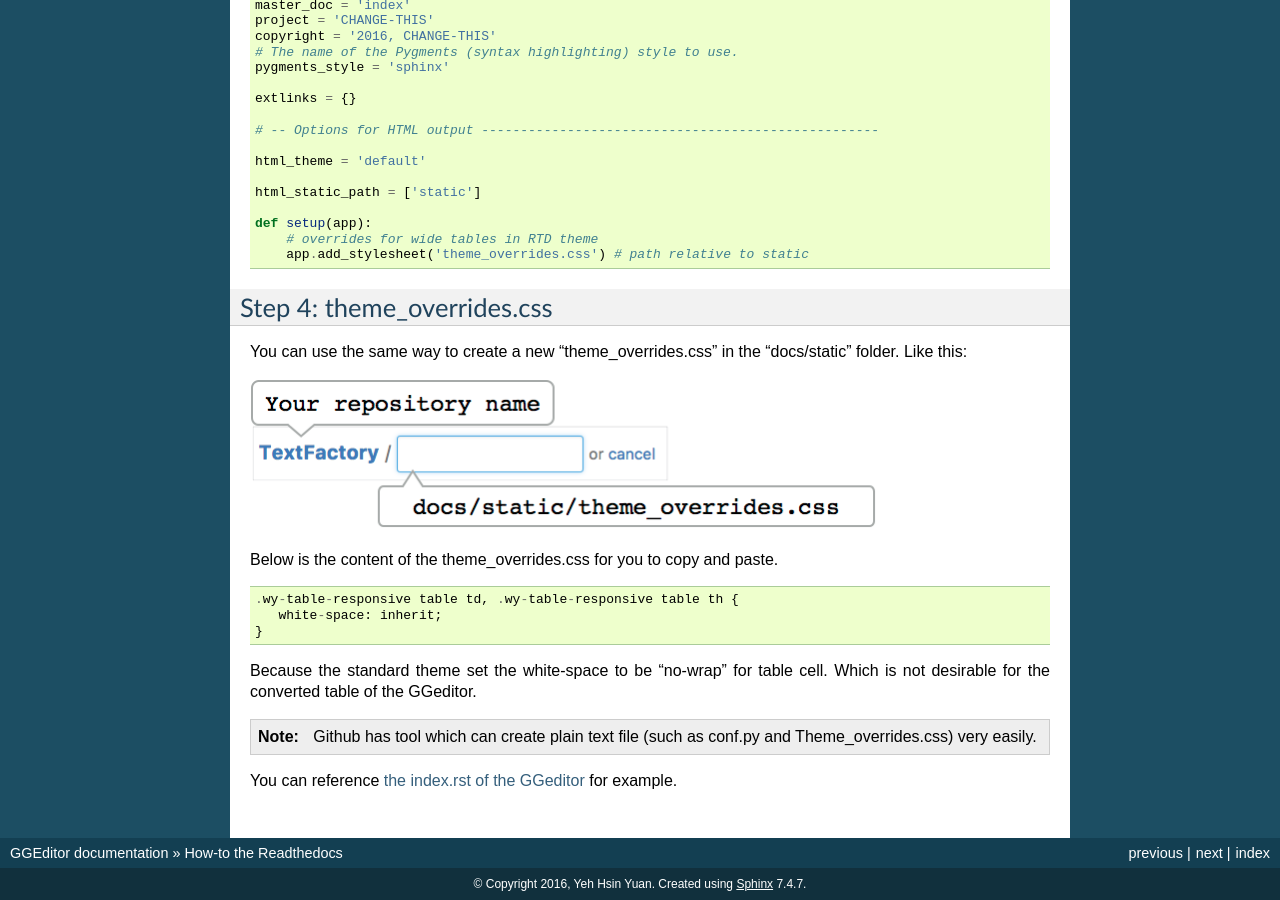
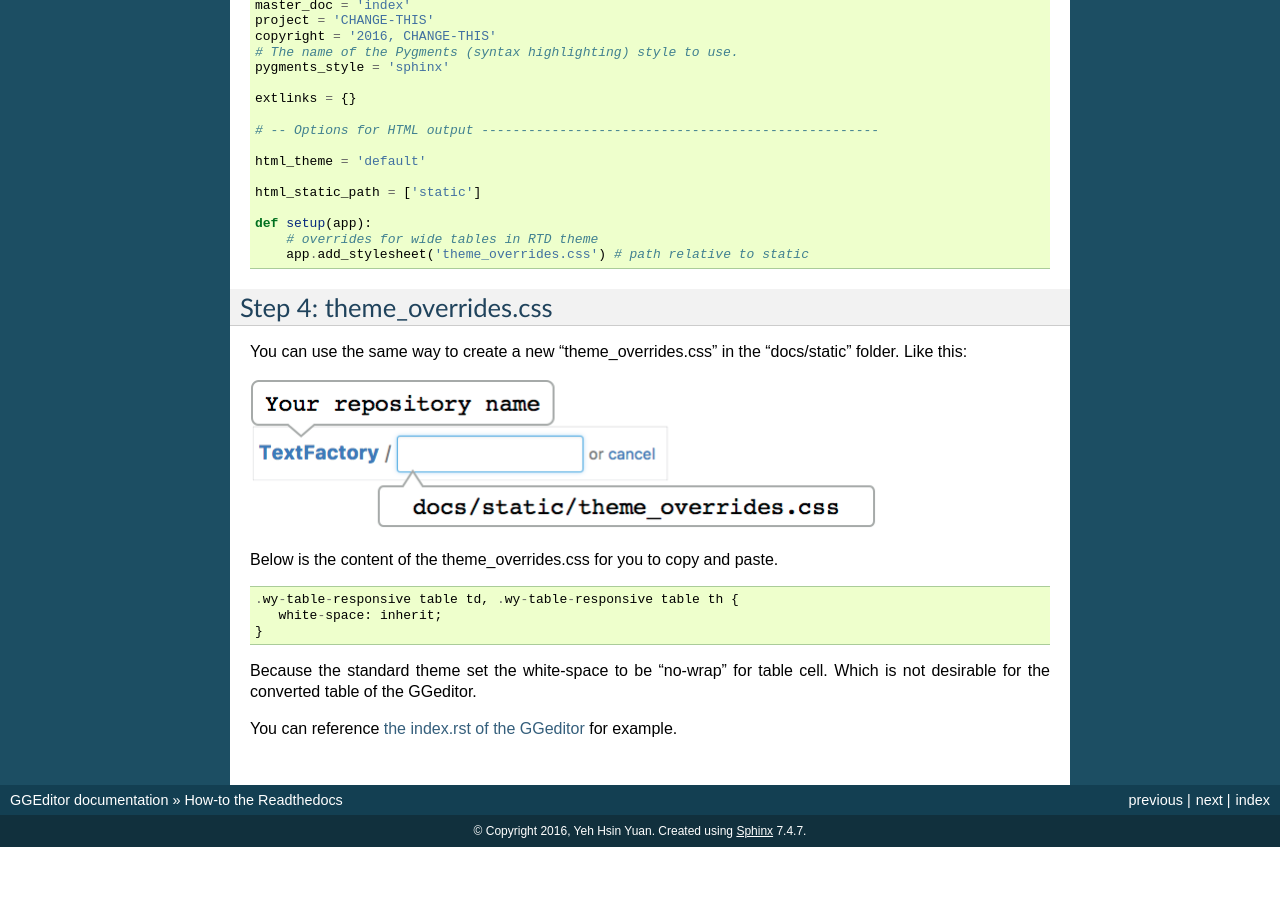
Before and after one commit to iapyeh/GGeditor, a Sphinx documentation site: the page built from docs/how2Readthedocs.rst, in a window 1280 px wide and 900 px high, scrolled down 3452 px. Built offline with Sphinx 7.4.7, drawn with Linux system fonts in a browser that asks for light colours; after the commit the page ends 4299 px from its top, so only the background shows below that.

Commit message:
Google Docs reST Editor@2016-11-26 18:55:57

```diff
--- a/docs/how2Readthedocs.rst
+++ b/docs/how2Readthedocs.rst
@@ -114,10 +114,6 @@ Below is the content of the theme_overrides.css for you to copy and paste.
 
 Because the standard theme set the white-space to be “no-wrap” for table cell. Which is not desirable for the converted table of the GGeditor.
 
-.. Note::
-
-    Github has tool which can create plain text file (such as conf.py and Theme_overrides.css) very easily.
-
 You can reference \ `the index.rst of the GGeditor`_\  for example.
 
 
```
